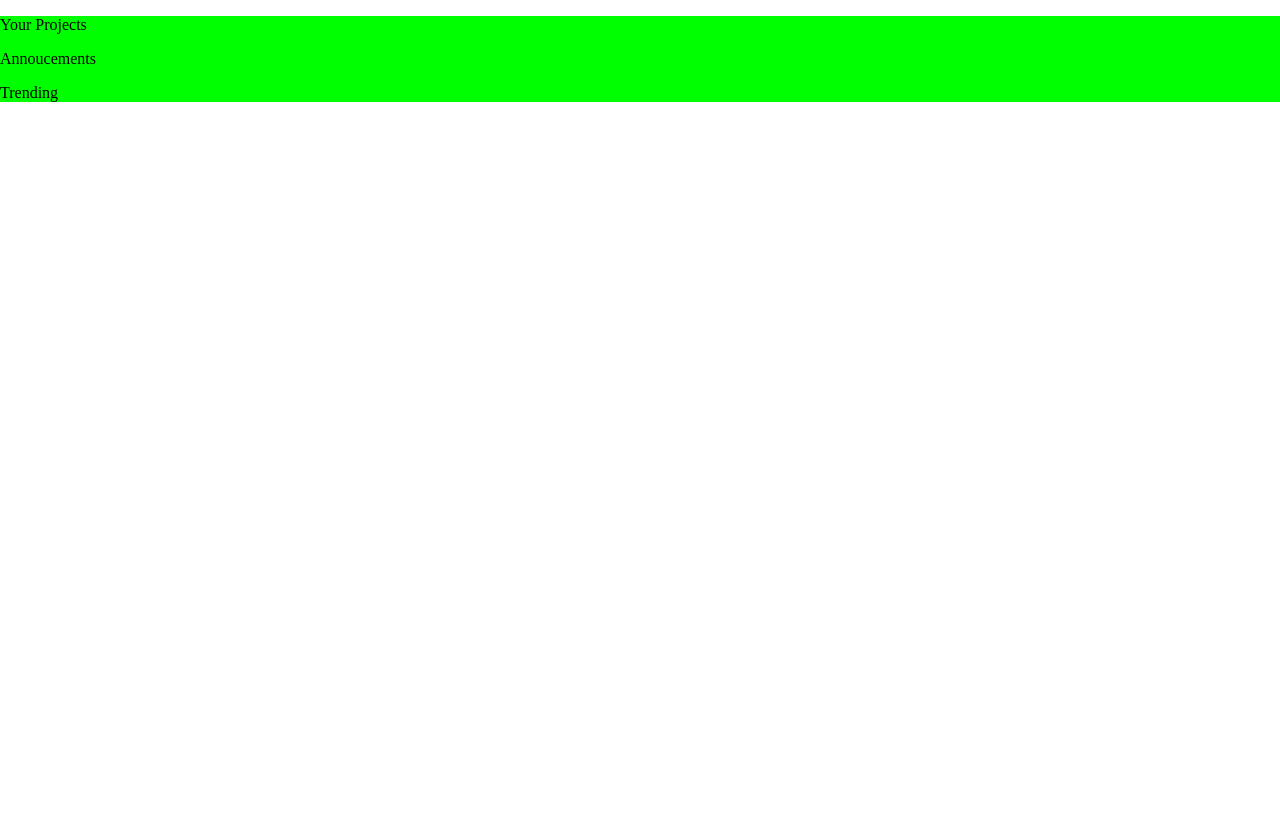
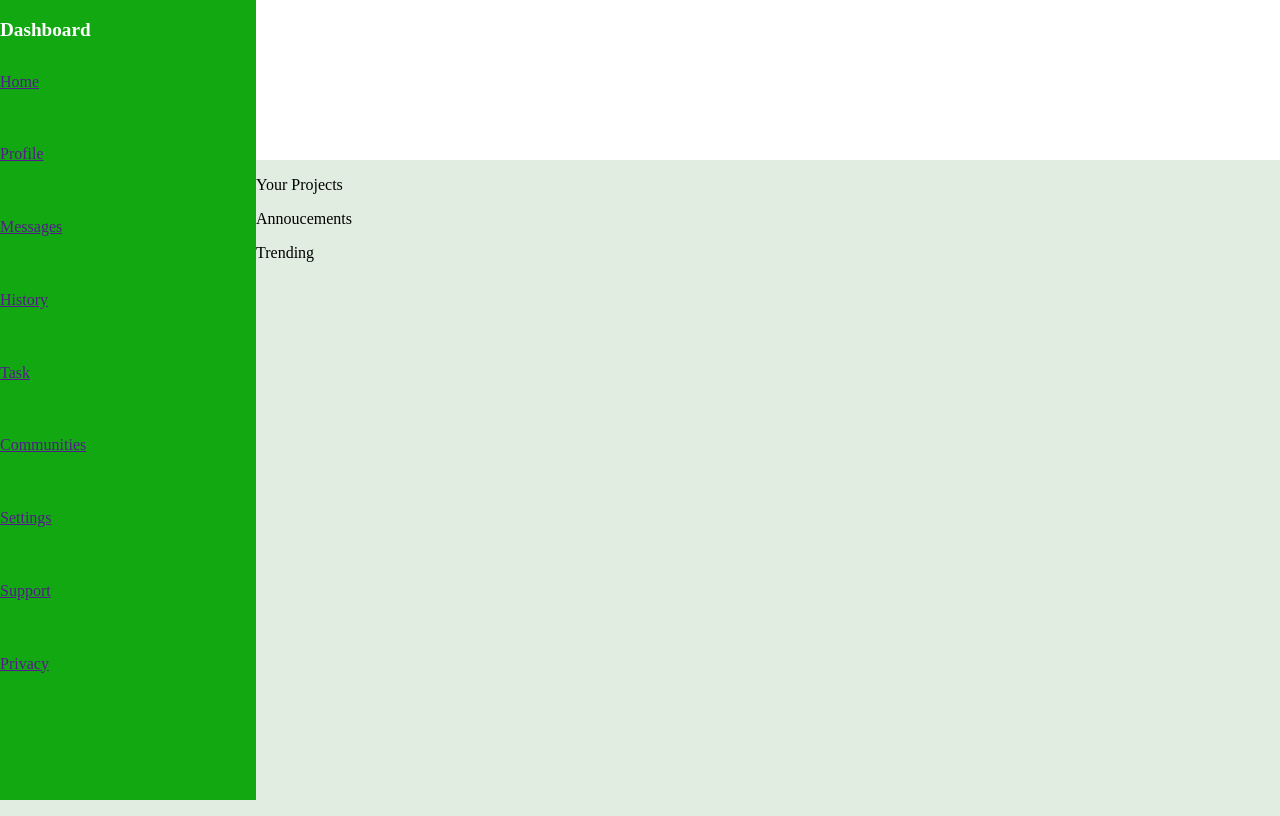
Before and after one commit to JennieLust/odin-adminpage, a plain HTML site: page index.html in a window 1280 px wide. Drawn offline with Linux system fonts and the light colour scheme.

Commit message:
basic additions to sidebar

```diff
--- a/index.html
+++ b/index.html
@@ -18,10 +18,20 @@
             <!--grid with two columns-->
             <div class="sidebar-title">
                 <!--TBD: icon + title-->
+                <p>Dashboard</p>
             </div>
             <!--grid with 2 cols, 10 rows (7th empty space)-->
             <div class="sidebar-links">
                 <!--TBD: icons + links-->
+                <a href="">Home</a>
+                <a href="">Profile</a>
+                <a href="">Messages</a>
+                <a href="">History</a>
+                <a href="">Task</a>
+                <a href="">Communities</a>
+                <a href="">Settings</a>
+                <a href="">Support</a>
+                <a href="">Privacy</a>
             </div>
         </div>
 
--- a/style.css
+++ b/style.css
@@ -3,8 +3,42 @@ html, body {
     padding: 0;
     width: 100%;
     height: 100%;
+    background-color: rgb(225, 237, 225);
 }
 
 .container {
-    background-color: lime;
+    width: 100%;
+    height: 100%;
+    display: grid;
+    grid-template-columns: minmax(200px, 1fr) 4fr;
+    grid-template-rows: 1fr 4fr;
 }
+
+.sidebar-container {
+    grid-column: 1 /2 ;
+    grid-row: 1 / 3;
+    background-color: rgb(18, 168, 18);
+    display: grid;
+    grid-template-columns: 1fr;
+    grid-template-rows: 1fr 10fr;
+}
+
+.sidebar-title {
+    color: white;
+    font-weight: bolder;
+    font-size: larger;
+}
+
+.sidebar-links {
+    display: grid;
+    grid-template-columns: 1fr;
+    grid-template-rows: repeat(10, 1fr);
+}
+
+
+
+
+
+.header-container {
+    background-color: white;
+}
```
